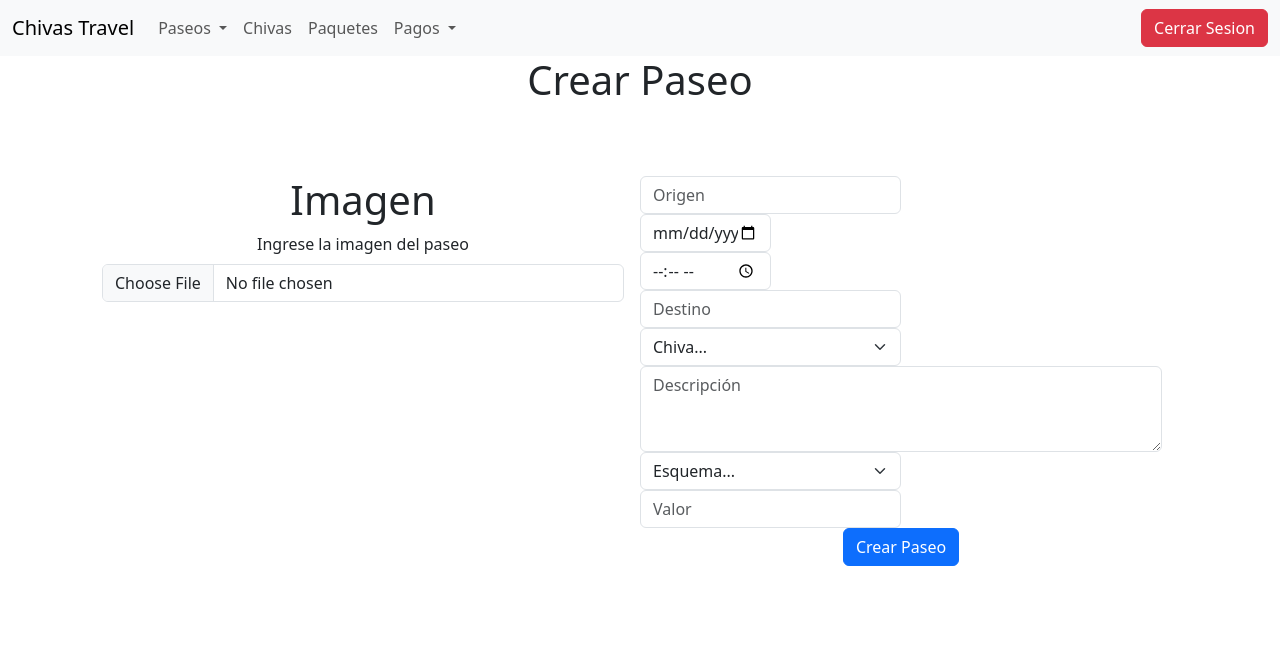
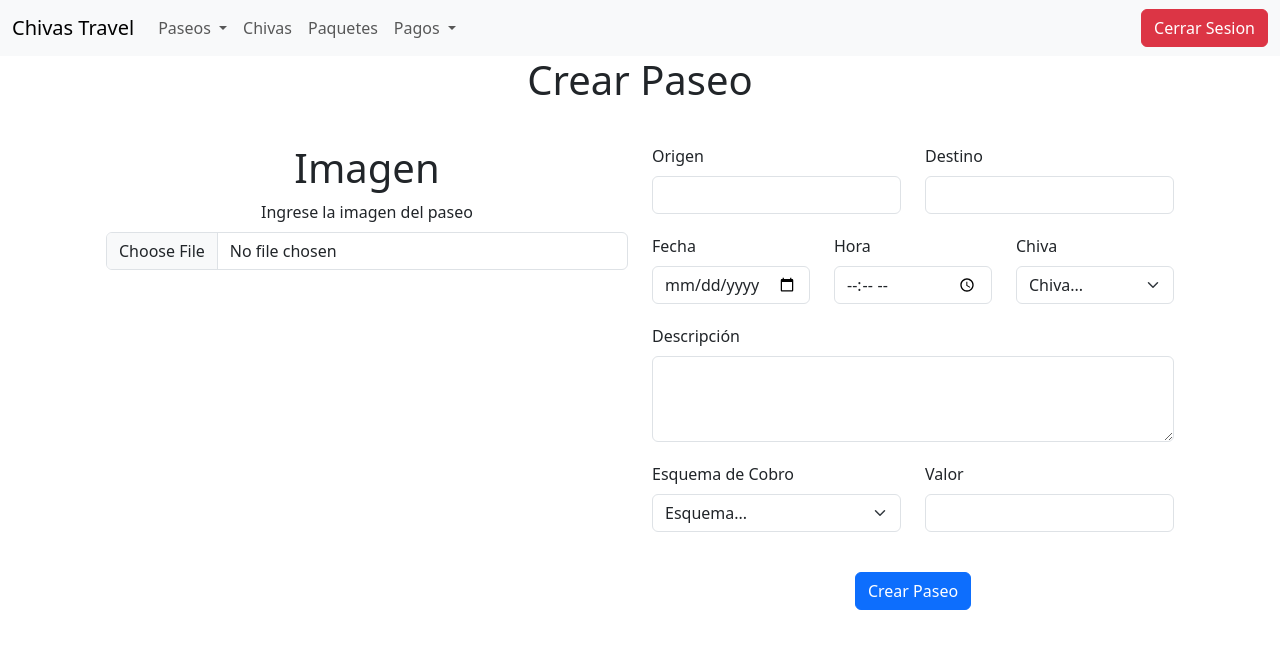
Before and after one commit to jogaviriab/Requisitos-2024-1, a Django app: page /paseos/crearPaseo/ in a window 1280 px wide. Shown: the top 649 px of the page. Run offline with Django 5.2, Linux system fonts and the light colour scheme; data comes from the database, SQL or seed files in the repository; both versions use the stored data as it was after the commit; some libraries are stand-ins or nearby versions.

Commit message:
Crear paseo listo y ver paseo empezado

```diff
--- a/paseos/models.py
+++ b/paseos/models.py
@@ -32,7 +32,7 @@ class Chiva(models.Model):
 
 class EsquemaCobro(models.Model):
     tipo = models.CharField(max_length=100)
-    valor = models.IntegerField
+    valor = models.IntegerField(default=0)
     puntoEquilibrio = models.IntegerField()
     valorAumento = models.IntegerField()
     fechaAumento = models.DateField()
--- a/paseos/templates/crearPaseo.html
+++ b/paseos/templates/crearPaseo.html
@@ -11,9 +11,9 @@
 <body>
     {% include "navbarAdmin.html" %}
 
-<!-- Your crearpaseos.html specific content goes here -->
-<div class="container text-center">
-    <h1>Crear Paseo</h1>
+
+<div class="container">
+    <h1 class="text-center">Crear Paseo</h1>
     <div class="container" style="margin-top: 40px;" >
 
         {% if messages %}
@@ -39,45 +39,62 @@
                 {% endfor %}
             </ul>
         {% endif %}
-        <div class="container text-center">
+        <div class="container">
+            <form  method="POST" enctype="multipart/form-data">
+                {% csrf_token %}
                 <div class="row">
-                <form class="row g-3"  enctype="multipart/form-data">
-              <div class="col text-center">
+
+                    <div class="col-sm-6 text-center">
                         <h1>Imagen</h1>
                         <div class="mb-3">
                             <label for="formFile" class="form-label">Ingrese la imagen del paseo</label>
                             <input class="form-control" type="file" id="formFile" name="imagen">
                         </div>
                     </div>
-              <div class="col">
-                <!-- form -->
-                    {% csrf_token %}
+
+                    <div class="col-sm-6" >
+                        <div class="row" style="margin-bottom: 20px;">
+                            <div class="col-sm-6">
+                                <label for="inputOrigen" class="form-label">Origen</label>
+                                <input type="text"  class="form-control" id="inputOrigen" name="origen">
+                            </div>
                             <div class="col-md-6">
-                        <input type="text" placeholder="Origen" class="form-control" id="inputOrigen" name="origen">
+                                <label for="inputDestino" class="form-label">Destino</label>
+                                <input type="text"  class="form-control" id="inputDestino" name="destino">
                             </div>
-                    <div class="col-md-3">
+
+                        </div>
+                        <div class="row" style="margin-bottom: 20px;">
+                            <div class="col-sm-4">
+                                <label for="inputFecha" class="form-label">Fecha</label>
                                 <input type="date" placeholder="Fecha" class="form-control" id="inputFecha" name="fecha">
                             </div>
-                    <div class="col-md-3">
+                            <div class="col-sm-4">
+                                <label for="inputHora" class="form-label">Hora</label>
+
                                 <input type="time" placeholder="Hora" class="form-control" id="inputHora" name="hora">
                             </div>
-                    <div class="col-md-6">
-                        <input type="text" placeholder="Destino" class="form-control" id="inputDestino" name="destino">
-                    </div>
-                    <div class="col-md-6">
+
+                            <div class="col-sm-4">
+                                <label for="inputChiva" class="form-label">Chiva</label>
                                 <select id="inputState" class="form-select" name="chiva">
                                     <option selected disabled>Chiva...</option>
                                     {% for chiva in listaChivas %}
-                                <option value="{{ chiva }}">{{ chiva.placa}} - {{ chiva.tipo }}</option>
+                                        <option value="{{ chiva.placa }}">{{ chiva.placa}} - {{ chiva.tipo }}</option>
                                     {% endfor %}
                                 </select>
                             </div>
+                        </div>
+                        <div class="row" style="margin-bottom: 20px;">
+                            <div class="col-mb-12">
+                                <label for="inputDescripcion" class="form-label">Descripción</label>
 
-                    <div class="col-mb-3">
-                        <textarea class="form-control" placeholder="Descripción" id="Descripción" name="descripcion" rows="3"></textarea>
+                                <textarea class="form-control" id="Descripción" name="descripcion" rows="3"></textarea>
                             </div>
-
+                        </div>
+                        <div class="row" style="margin-bottom: 20px;">
                             <div class="col-md-6">
+                                <label for="inputEsquema" class="form-label">Esquema de Cobro</label>
                                 <select id="inputEsquema" class="form-select" name="esquema" onchange="toggleFields()">
                                     <option selected>Esquema...</option>
                                     <option value="Tipo Aerolinea">Tipo Aerolinea</option>
@@ -86,68 +103,80 @@
                             </div>
 
                             <div class="col-md-6">
-                        <input type="number" placeholder="Valor" class="form-control" id="inputValor" name="valor">
+                                <label for="inputValor" class="form-label">Valor</label>
+                                <input type="number" class="form-control" id="inputValor" name="valor">
                             </div>
-
-                    <div class="col-md-6" id="equilibrioField" style="display: none;">
-                        <input type="Date" placeholder="Punto Equilibrio" class="form-control" id="inputEquilibrio" name="equilibrio" value="0">
+                        </div>
+                            <div class="row" >
+                                <div class="col-md-6" id="fechaAumentoField" style="display: none;">
+                                    <label for="inputFechaAumento" class="form-label">Fecha Aumento</label>
+                                    <input type="Date" class="form-control" id="inputFechaAumento" name="fechaAumento" >
                                 </div>
 
                                 <div class="col-md-6" id="aumentoField" style="display: none;">
-                        <input type="number" placeholder="Aumento" class="form-control" id="inputAumento" name="aumento" value="0">
+                                    <label for="inputAumento" class="form-label">Cantidad a Aumentar</label>
+                                    <input type="number" placeholder="Aumento" class="form-control" id="inputAumento" name="aumento">
                                 </div>
+                            </div>
+                            <div class="row" style="margin-bottom: 20px;" id="divEquilibrio">
+                                <div class="col-md-6" id="equilibrioField" style="display: none;">
+                                    <label for="inputEquilibrio" class="form-label">Punto Equilibrio</label>
 
-                    <div class="col-md-6" id="volumenField" style="display: none;">
-                        <input type="text" placeholder="Punto Equilibrio" class="form-control" id="inputVolumen" name="volumen" value="0">
+                                    <div class="input-group">
+
+                                    <input type="text" class="form-control" id="inputEquilibrio" name="equilibrio" max="30">
+                                    <div class="input-group-text">Maximo 30</div>
+
+                                    </div>
                                 </div>
 
                                 <div class="col-md-6" id="descuentoField" style="display: none;">
-                        <input type="number" placeholder="Descuento" class="form-control" id="inputDescuento" name="descuento" value="0">
+                                <label for="inputAumento" class="form-label">Cantidad a Descontar</label>
+                                    <input type="number" placeholder="Descuento" class="form-control" id="inputDescuento" name="descuento">
                                 </div>
-
+                            </div>
                             <script>
                                 function toggleFields() {
                                     console.log("toggleFields");
                                     var selectedOption = document.getElementById("inputEsquema").value;
                                     console.log(selectedOption);
+                                    var fechaAumentoField = document.getElementById("fechaAumentoField");
+                                    var aumentoField = document.getElementById("aumentoField");
                                     var equilibrioField = document.getElementById("equilibrioField");
-                            var aumentoField = document.getElementById("aumentoField");
-                            var volumenField = document.getElementById("volumenField");
                                     var descuentoField = document.getElementById("descuentoField");
 
                                     if (selectedOption == "Tipo Aerolinea") {
                                         console.log("tipoAerolinea");
-                                equilibrioField.style.display = "block";
+                                        fechaAumentoField.style.display = "block";
                                         aumentoField.style.display = "block";
-                                volumenField.style.display = "none";
+                                        equilibrioField.style.display = "none";
                                         descuentoField.style.display = "none";
                                     } else if (selectedOption == "Por Volumen") {
                                         console.log("porVolumen");
-                                equilibrioField.style.display = "none";
+                                        fechaAumentoField.style.display = "none";
                                         aumentoField.style.display = "none";
-                                volumenField.style.display = "block";
+                                        equilibrioField.style.display = "block";
                                         descuentoField.style.display = "block";
                                     } else {
                                         console.log("default");
+                                        fechaAumentoField.style.display = "none";
+                                        aumentoField.style.display = "none";
                                         equilibrioField.style.display = "none";
-                                aumentoField.style.display = "none";
-                                volumenField.style.display = "none";
                                         descuentoField.style.display = "none";
                                     }
                                 }
                             </script>
 
-                    <div class="col-12">
+                            <div class="col-12 text-center">
                                 <input type="submit" class="btn btn-primary" value="Crear Paseo">
                             </div>
+                    </div>
+                </div>
             </form>
-              </div>
-
         </div>
     </div>
 
 </div>
 
-  </div>
 </body>
 </html>
--- a/paseos/templates/navbarAdmin.html
+++ b/paseos/templates/navbarAdmin.html
@@ -13,7 +13,7 @@
               Paseos
             </a>
             <ul class="dropdown-menu">
-              <li><a class="dropdown-item" href="../chivas">Ver Paseos</a></li>
+              <li><a class="dropdown-item" href="../verPaseosAdmin">Ver Paseos</a></li>
               <li><a class="dropdown-item" href="../crearPaseo">Crear Paseos</a></li>
             </ul>
           </li>
--- a/paseos/urls.py
+++ b/paseos/urls.py
@@ -7,6 +7,7 @@ urlpatterns = [
     path('verAdmins/', views.verAdmins, name='verAdmins'),
     path('chivas/', views.chivas, name='chivas'),
     path('chivas/eliminarChiva/<str:placa>', views.eliminarChiva, name='eliminarChiva'),
+    path('verPaseosAdmin/', views.verPaseosAdmin, name='verPaseosAdmin'),
 
 
 ]
--- a/paseos/views.py
+++ b/paseos/views.py
@@ -1,13 +1,18 @@
 from django.http import HttpResponse
-from django.shortcuts import redirect
+from django.shortcuts import redirect, render
 from django.template import loader
+from django.core.exceptions import ObjectDoesNotExist
+from django.contrib import messages
+
+from datetime import datetime
 
 import base64
+from PIL import Image
+from io import BytesIO
 
 from . forms import ChivaForm
 from . forms import PaseoForm
 
-from django.contrib import messages
 
 from .models import Administrador
 from .models import Chiva
@@ -25,29 +30,42 @@ def verAdmins(request):
     }
     return HttpResponse(template.render(context, request))
 
-import base64
-from django.shortcuts import render, redirect
-from django.contrib import messages
-from .models import Chiva, EsquemaCobro, Paseo
-
 def crearPaseo(request):
     listaChivas = Chiva.objects.all()
     if request.method == 'POST':
-        print("Entra acá")
+        # Conseguimos la chiva con la placa
+        placaChiva = request.POST.get('chiva')
+        try:
+            chiva = Chiva.objects.get(placa=placaChiva)
+        except ObjectDoesNotExist:
+            messages.error(request,"Por favor seleccione una chiva válida")
+            return render(request, 'crearPaseo.html', {'listaChivas': listaChivas})
         # Al crear un paseo primero se tiene que crear el esquema de cobro
         # Creamos esquema de cobro
         esquema = request.POST.get('esquema')
         valor = request.POST.get('valor')
+        fechaAumento = request.POST.get('fechaAumento')
+        aumento = request.POST.get('aumento')
         equilibrio = request.POST.get('equilibrio')
-        aumento = request.POST.get('aumento')
-        volumen = request.POST.get('volumen')
         descuento = request.POST.get('descuento')
 
         if esquema == "Tipo Aerolinea":
-            esquemaCobro = EsquemaCobro(tipo=esquema, fechaAumento=aumento,valorAumento=valor)
+            esquemaCobro = EsquemaCobro(tipo=esquema,valor=valor, fechaAumento=fechaAumento,valorAumento=aumento,puntoEquilibrio=-1,descuento=-1)
             esquemaCobro.save()
-        elif esquema == "Tipo Volumen":
-            esquemaCobro = EsquemaCobro(tipo=esquema, puntoEquilibrio = equilibrio, descuento=descuento)
+        elif esquema == "Por Volumen":
+
+            # Crear una cadena de texto con la fecha en el formato correcto
+            fecha = "2022-12-31"
+
+            # Convertir la cadena de texto en un objeto datetime
+            fecha_datetime = datetime.strptime(fecha, '%Y-%m-%d')
+
+            # Obtener solo la parte de la fecha del objeto datetime
+            fecha_date = fecha_datetime.date()
+
+            # Crear una nueva instancia de EsquemaCobro con la fecha
+            esquemaCobro = EsquemaCobro(tipo=esquema, valor=valor, puntoEquilibrio=equilibrio, descuento=descuento, fechaAumento=fecha_date, valorAumento=-1)
+            #esquemaCobro = EsquemaCobro(tipo=esquema,valor=valor, puntoEquilibrio = equilibrio, descuento=descuento,fechaAumento=datetime.strptime("0000-00-00", '%Y-%m-%d').date(),valorAumento=-1)
             esquemaCobro.save()
         else:
             messages.error(request, 'Esquema de cobro no válido')
@@ -58,8 +76,8 @@ def crearPaseo(request):
         fecha = request.POST.get('fecha')
         hora = request.POST.get('hora')
         destino = request.POST.get('destino')
-        chiva = request.POST.get('chiva')
         descripcion = request.POST.get('descripcion')
+        disponibilidad = chiva.capacidad
 
         # Leemos contenido de la imagen
         imagen = request.FILES.get('imagen')
@@ -68,12 +86,12 @@ def crearPaseo(request):
             # Convertir el contenido de la imagen a una cadena Base64
             imagen_base64 = base64.b64encode(imagenContenido).decode('utf-8')
         else:
-            imagen_base64 = None
+            imagen_base64 = "Sin imagen"
 
         paseo = Paseo(
             origen=origen, fecha=fecha, hora=hora, destino=destino,
-            chiva=chiva, descripcion=descripcion, esquemaCobro=esquemaCobro,
-            imagen=imagen_base64
+            chiva=chiva, descripcion=descripcion,esquemaCobro=esquemaCobro,
+            imagen=imagen_base64, disponibilidad=disponibilidad
         )
         paseo.save()
 
@@ -83,6 +101,14 @@ def crearPaseo(request):
     template = loader.get_template('crearPaseo.html')
     context = {
         'listaChivas': listaChivas,
+    }
+    return HttpResponse(template.render(context, request))
+
+def verPaseosAdmin(request):
+    listaPaseos =  Paseo.objects.all()
+    template = loader.get_template('verPaseosAdmin.html')
+    context = {
+        'listaPaseos': listaPaseos,
     }
     return HttpResponse(template.render(context, request))
 
```
Also changed, not shown: paseos/templates/verPaseosAdmin.html (added, +27 -0 lines), db.sqlite3, paseos/migrations/0003_esquemacobro_valor.py (added). Lines whose indentation alone changed are shown as unchanged.
